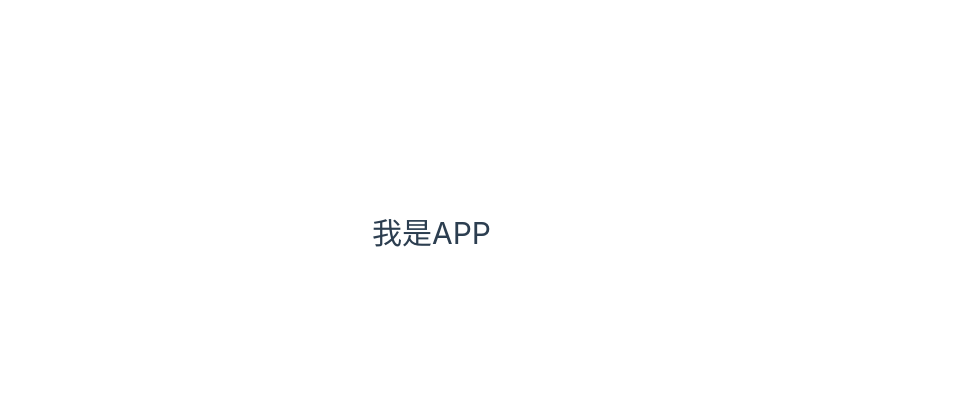
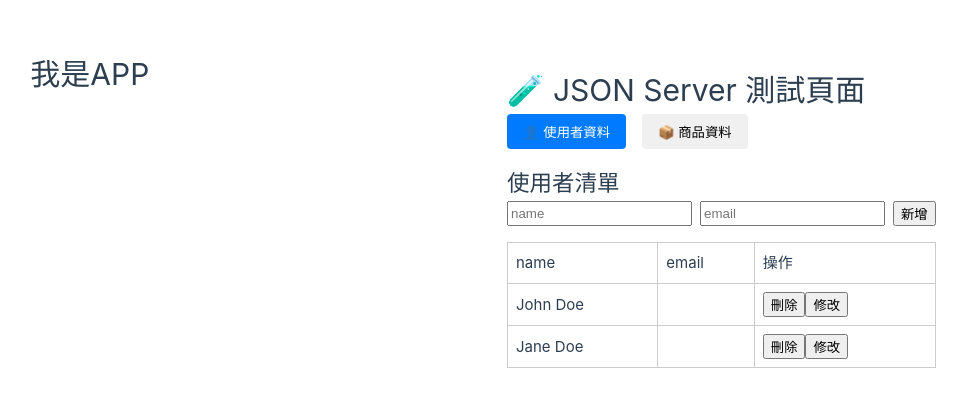
Before and after one commit to SkerLeon/Vue-Learning, a Vue app: page /jsonServer in a window 1280 px wide. Before the commit this address had no page. Shown: the part 167-574 px from the top of the page, without its empty margins (149-1116 px from the left). Built offline with nearby package versions, Linux system fonts and the light colour scheme; data requests are answered from the project's data file.

Commit message:
feat(jsonServer) 新增json server套件頁面

```diff
--- /dev/null
+++ b/mockdata/db.json
@@ -0,0 +1,24 @@
+{
+  "users": [
+    {
+      "id": "1",
+      "name": "John Doe"
+    },
+    {
+      "id": "2",
+      "name": "Jane Doe"
+    }
+  ],
+  "products": [
+    {
+      "id": "1",
+      "name": "Product A",
+      "price": 100
+    },
+    {
+      "id": "2",
+      "name": "Product B",
+      "price": 200
+    }
+  ]
+}
--- /dev/null
+++ b/mockdata/products.json
@@ -0,0 +1,4 @@
+[
+  { "id": 1, "name": "Product A", "price": 100 },
+  { "id": 2, "name": "Product B", "price": 200 }
+]
--- /dev/null
+++ b/mockdata/users.json
@@ -0,0 +1,4 @@
+[
+  { "id": 1, "name": "John Doe" },
+  { "id": 2, "name": "Jane Doe" }
+]
--- a/package.json
+++ b/package.json
@@ -13,7 +13,8 @@
     "build-only": "vite build",
     "type-check": "vue-tsc --build",
     "lint": "eslint . --fix",
-    "format": "prettier --write src/"
+    "format": "prettier --write src/",
+    "json-server:start": "cd ./mockdata && node generate-db.js && json-server --watch ./db.json && cd ../"
   },
   "dependencies": {
     "firebase": "^11.5.0",
@@ -38,6 +39,7 @@
     "eslint-plugin-vue": "~10.0.0",
     "jiti": "^2.4.2",
     "jsdom": "^26.0.0",
+    "json-server": "1.0.0-beta.3",
     "npm-run-all2": "^7.0.2",
     "prettier": "3.5.3",
     "typescript": "~5.8.0",
--- /dev/null
+++ b/src/pages/jsonserver/EntityCrud.vue
@@ -0,0 +1,118 @@
+<script setup lang="ts">
+const props = defineProps<{
+  title: string
+  apiPath: string
+  fields: string[]
+}>()
+const items = ref<Record<string, any>[]>([])
+const form = reactive<Record<string, string>>(Object.fromEntries(props.fields.map((f) => [f, ''])))
+
+onMounted(fetchData)
+
+async function fetchData() {
+  const res = await fetch(`http://localhost:3000/${props.apiPath}`)
+  items.value = await res.json()
+}
+
+async function handleAdd() {
+  await fetch(`http://localhost:3000/${props.apiPath}`, {
+    method: 'POST',
+    headers: { 'Content-Type': 'application/json' },
+    body: JSON.stringify(form),
+  })
+  await fetchData()
+  Object.keys(form).forEach((k) => (form[k] = ''))
+}
+
+async function handleDelete(id: number) {
+  await fetch(`http://localhost:3000/${props.apiPath}/${id}`, {
+    method: 'DELETE',
+  })
+  await fetchData()
+}
+
+async function handleEdit(id: number) {
+  await fetch(`http://localhost:3000/${props.apiPath}/${id}`, {
+    method: 'PUT',
+    headers: { 'Content-Type': 'application/json' },
+    body: JSON.stringify(form),
+  })
+  await fetchData()
+  Object.keys(form).forEach((k) => (form[k] = ''))
+}
+</script>
+
+<template>
+  <div class="crud">
+    <h2>{{ title }}清單</h2>
+
+    <form
+      @submit.prevent="handleAdd"
+      class="form"
+    >
+      <input
+        v-for="field in fields"
+        :key="field"
+        v-model="form[field]"
+        :placeholder="field"
+        required
+      />
+      <button type="submit">新增</button>
+    </form>
+
+    <table class="data-table">
+      <thead>
+        <tr>
+          <th
+            v-for="field in fields"
+            :key="field"
+          >
+            {{ field }}
+          </th>
+          <th>操作</th>
+        </tr>
+      </thead>
+      <tbody>
+        <tr
+          v-for="item in items"
+          :key="item.id"
+        >
+          <td
+            v-for="field in fields"
+            :key="field"
+          >
+            {{ item[field] }}
+          </td>
+          <td>
+            <button @click="handleDelete(item.id)">刪除</button>
+            <button @click="handleEdit(item.id)">修改</button>
+          </td>
+        </tr>
+      </tbody>
+    </table>
+  </div>
+</template>
+
+<style scoped>
+.crud {
+  margin-bottom: 2rem;
+}
+.form {
+  display: flex;
+  gap: 0.5rem;
+  margin-bottom: 1rem;
+}
+.data-table {
+  width: 100%;
+  border-collapse: collapse;
+}
+.data-table th,
+.data-table td {
+  border: 1px solid #ccc;
+  padding: 0.5rem;
+  text-align: left;
+}
+button {
+  cursor: pointer;
+}
+</style>
--- /dev/null
+++ b/src/pages/jsonserver/JsonServer.vue
@@ -0,0 +1,64 @@
+<script setup lang="ts">
+import EntityCrud from './EntityCrud.vue'
+const activeTab = ref('users')
+</script>
+
+<template>
+  <div class="container">
+    <h1>🧪 JSON Server 測試頁面</h1>
+
+    <div class="tabs">
+      <button
+        :class="{ active: activeTab === 'users' }"
+        @click="activeTab = 'users'"
+      >
+        👤 使用者資料
+      </button>
+      <button
+        :class="{ active: activeTab === 'products' }"
+        @click="activeTab = 'products'"
+      >
+        📦 商品資料
+      </button>
+    </div>
+
+    <div v-if="activeTab === 'users'">
+      <EntityCrud
+        title="使用者"
+        api-path="users"
+        :fields="['name', 'email']"
+      />
+    </div>
+    <div v-else>
+      <EntityCrud
+        title="商品"
+        api-path="products"
+        :fields="['name', 'price']"
+      />
+    </div>
+  </div>
+</template>
+
+<style scoped>
+.container {
+  padding: 1rem;
+  max-width: 800px;
+  margin: 0 auto;
+}
+.tabs {
+  display: flex;
+  gap: 1rem;
+  margin-bottom: 1rem;
+}
+.tabs button {
+  padding: 0.5rem 1rem;
+  border: none;
+  background: #f0f0f0;
+  cursor: pointer;
+  border-radius: 4px;
+}
+.tabs button.active {
+  background: #007bff;
+  color: white;
+}
+</style>
--- a/src/router/index.ts
+++ b/src/router/index.ts
@@ -11,7 +11,12 @@ const router = createRouter({
     {
       path: '/firebase',
       name: 'fireBase',
-      component: () => import('../pages/FireBase.vue'),
+      component: () => import('../pages/firebase/FireBase.vue'),
+    },
+    {
+      path: '/jsonServer',
+      name: 'jsonServer',
+      component: () => import('../pages/jsonserver/JsonServer.vue'),
     },
   ],
 })
```
Also changed, not shown: mockdata/generate-db.js (added, +14 -0 lines), src/pages/firebase/FireBase.vue (renamed from src/pages/FireBase.vue), 1 other file (tests, documents, lock files or other folders).
